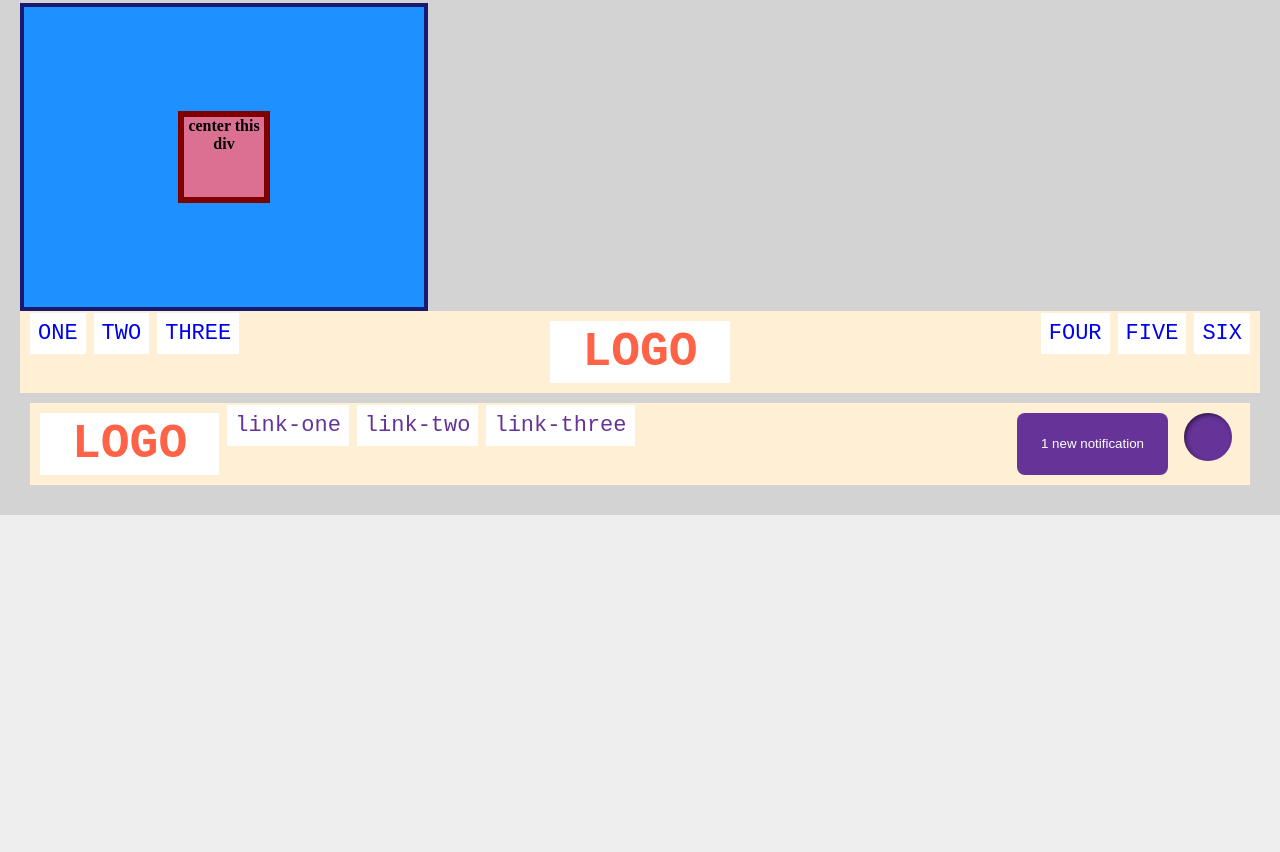
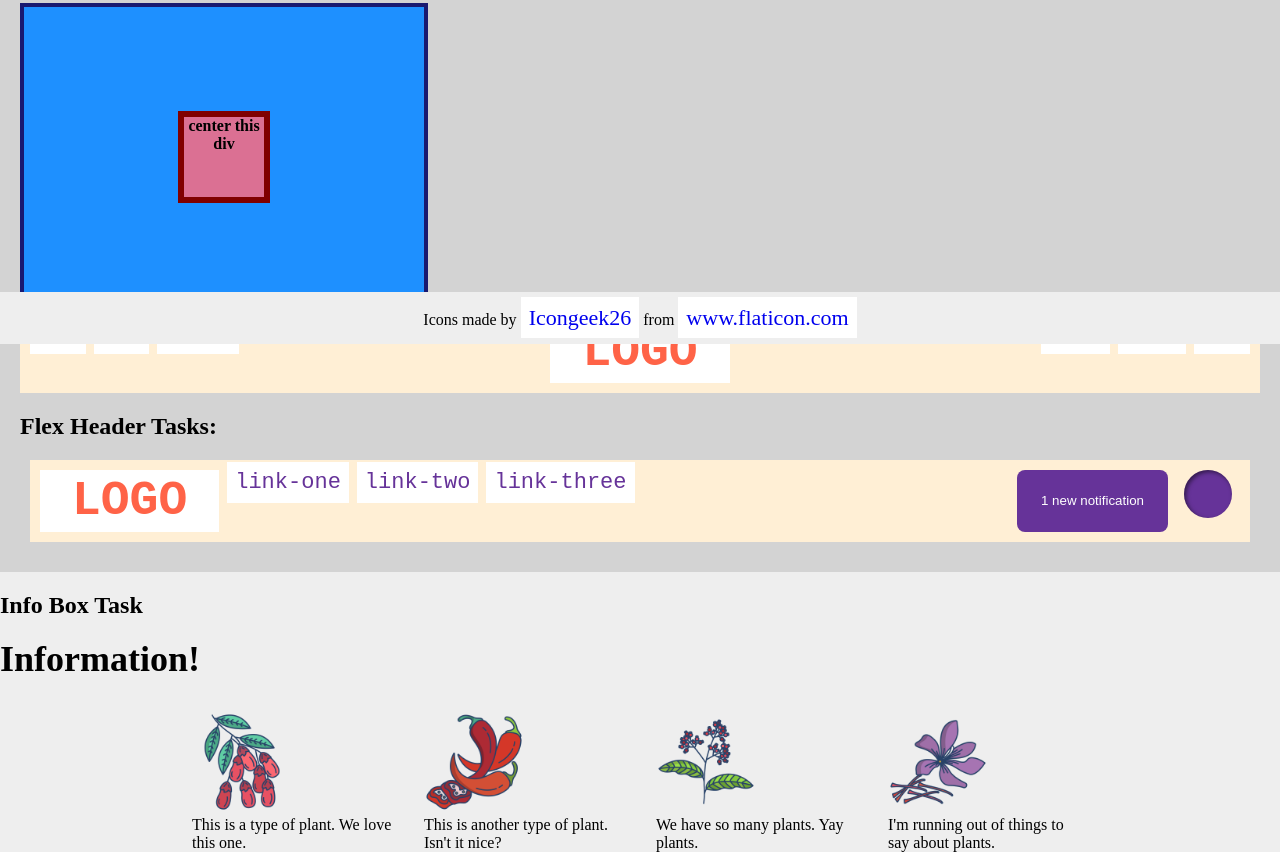
Before and after one commit to TimGGrace/OdinProject, a plain HTML site: page html-boilerplate/intro-to-css/08-flex-boxes.html in a window 1280 px wide. Shown: the part 456-1308 px from the top of the page. Before the commit the page ends 991 px from the top, so only its background shows below. Drawn offline with Linux system fonts and the light colour scheme.

Commit message:
Complete Flex Infobox Task

```diff
--- a/html-boilerplate/intro-to-css/08-flex-boxes.html
+++ b/html-boilerplate/intro-to-css/08-flex-boxes.html
@@ -30,8 +30,8 @@
             <div class="smol-box">C</div>
         </div>
     </div>
-    </body>
-    <body class="body3">
+</body>
+<body class="body3">
     <div style="margin:20px 0; width: auto; background-color: lightgray; height: auto; padding: 20px;">
         <h2>FlexBox Practice tasks:</h2>
         <div class="container">
@@ -55,7 +55,7 @@
                 </ul>
             </div>
         </div>
-
+        <h2>Flex Header Tasks:</h2>
         <div style="margin: 10px;">
             <div class="header task3">
                 <div class="logo task3">
@@ -76,4 +76,30 @@
     </div>
 
 </body>
+<body class="body4">
+    <h2>Info Box Task</h2>
+    <div class="title4">Information!</div>
+    <div class="task4">
+        <div class="item4">
+            <img class="img4" src="./images/barberry.png" alt="barberry">
+            <div class="text4">This is a type of plant. We love this one.</div>
+        </div>
+        <div class="item4">
+            <img class="img4" src="./images/chilli.png" alt="chili">
+            <div class="text4">This is another type of plant. Isn't it nice?</div>
+        </div>
+        <div class="item4">
+            <img class="img4" src="./images/pepper.png" alt="pepper">
+            <div class="text4">We have so many plants. Yay plants.</div>
+        </div>
+        <div class="item4">
+            <img class="img4" src="./images/saffron.png" alt="saffron">
+            <div class="text4">I'm running out of things to say about plants.</div>
+        </div>
+    </div>
+    <!-- disregard this section, it's here to give attribution to the creator of these icons -->
+    <div class="footer">
+      <div>Icons made by <a href="https://www.flaticon.com/authors/icongeek26" title="Icongeek26">Icongeek26</a> from <a href="https://www.flaticon.com/" title="Flaticon">www.flaticon.com</a></div>
+    </div>
+  </body>
 </html>
--- a/html-boilerplate/intro-to-css/style8.css
+++ b/html-boilerplate/intro-to-css/style8.css
@@ -155,3 +155,41 @@ a.task3 {
   flex-grow: 1;
   justify-content: flex-start;
 }
+
+.body4 {
+  font-family: 'Courier New', Courier, monospace;
+  text-align: center;
+}
+
+div.task4 {
+  display: flex;
+  gap: 32px;
+  justify-content: center;
+}
+
+div.item4 {
+  max-width:200px;
+}
+
+.img4 {
+  width: 100px;
+  height: 100px;
+}
+
+.title4 {
+  font-size: 36px;
+  font-weight: 900;
+  margin-bottom: 32px;
+}
+/* do not edit this footer */
+.footer {
+  position: fixed;
+  bottom: 0;
+  left: 0;
+  right: 0;
+  height: 52px;
+  display: flex;
+  align-items: center;
+  justify-content: center;
+  background: #eee;
+}
```
Also changed, not shown: html-boilerplate/intro-to-css/images/barberry.png (added), html-boilerplate/intro-to-css/images/chilli.png (added), html-boilerplate/intro-to-css/images/pepper.png (added), html-boilerplate/intro-to-css/images/saffron.png (added).
